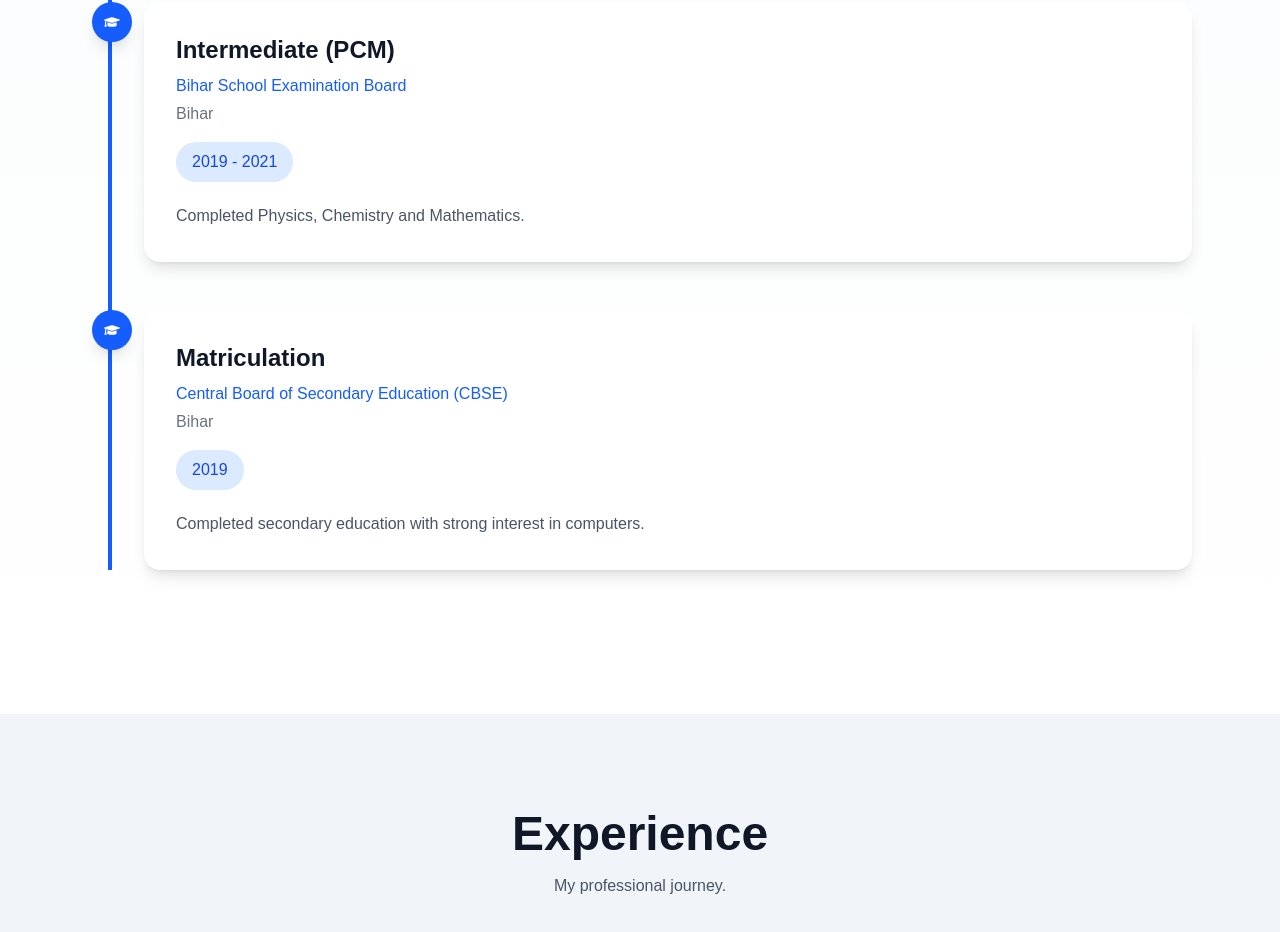
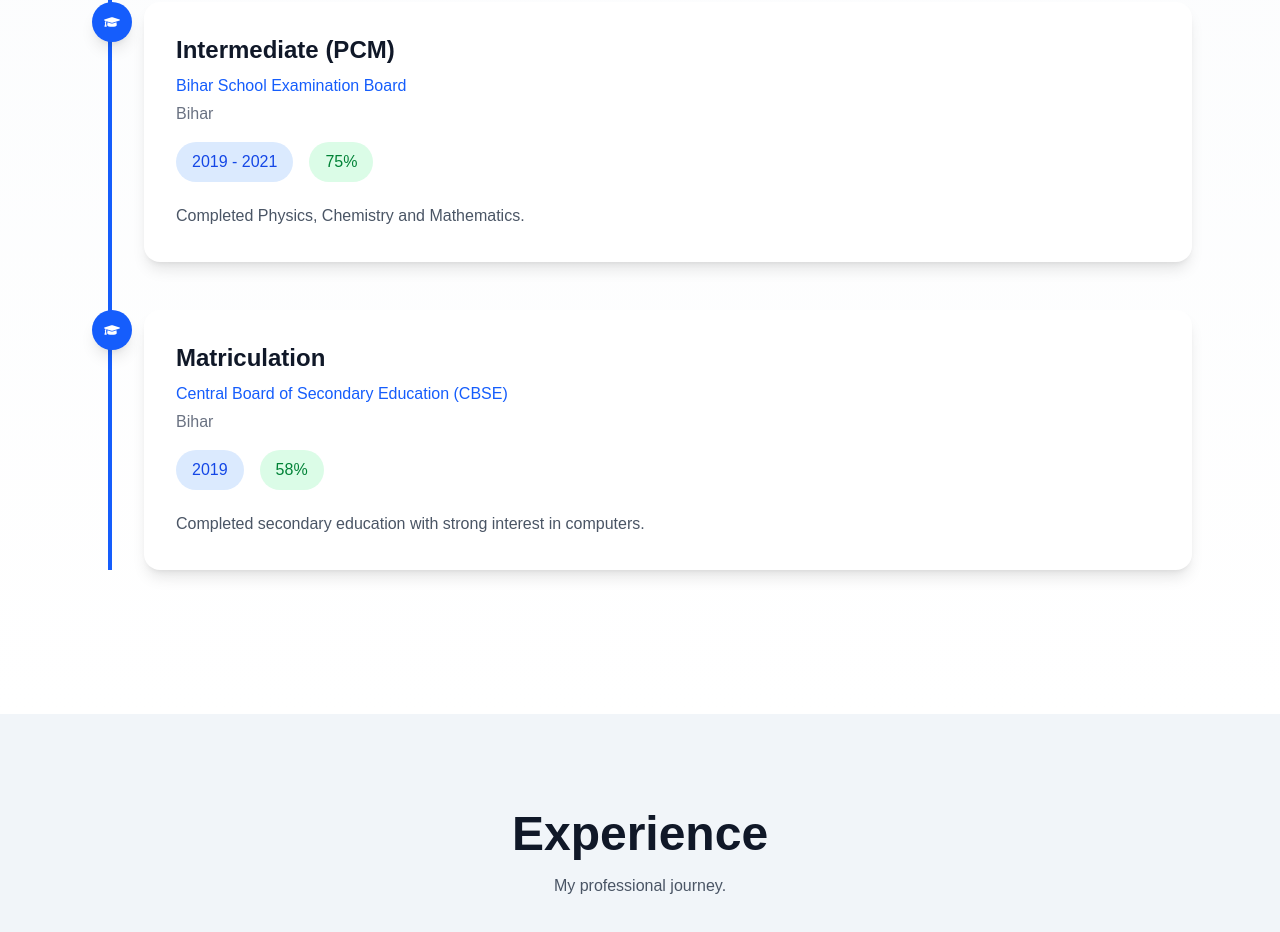
Before and after one commit to Premkumar2479/Portfolio, a React app: page / in a window 1280 px wide. Shown: the part 5406-6338 px from the top of the page. Built offline with nearby package versions, Linux system fonts and the light colour scheme; the HTML template or start-up script is replaced by a standard one.

Commit message:
some updates

```diff
--- a/src/components/Education.jsx
+++ b/src/components/Education.jsx
@@ -117,6 +117,11 @@ function Education() {
                       {item.cgpa}
                     </span>
                   )}
+                  {item.Percentage && (
+                    <span className="bg-green-100 text-green-700 px-4 py-2 rounded-full">
+                      {item.Percentage}
+                    </span>
+                  )}
 
                 </div>
 
```
